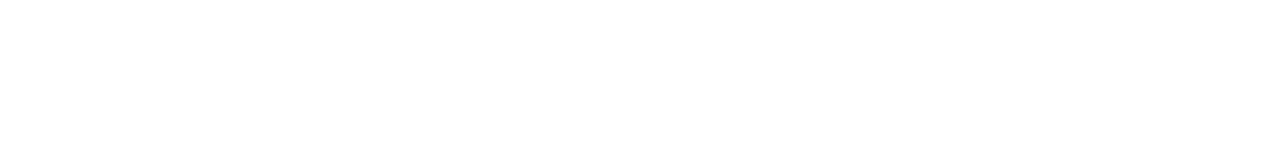
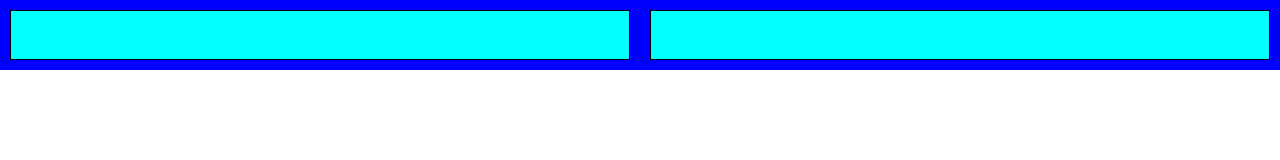
Before and after one commit to moonymel/htmlcss-responsive-layout, a plain HTML site: page index.html in a window 1280 px wide. Drawn offline with Linux system fonts and the light colour scheme.

Commit message:
completed base in header

```diff
--- a/css/style.css
+++ b/css/style.css
@@ -3,3 +3,33 @@
     padding:0;
     box-sizing: border-box;
 }
+
+.row {
+    width:100%;
+    display:flex;
+    flex-wrap:wrap;
+}
+
+/* COLONNE */
+.col-50 {
+    width:calc(100% / 2 - 20px);
+    margin:10px;
+}
+
+
+
+/* HEADER!!!!!  */
+header {
+    background-color: blue;
+}
+
+header .container {
+    width:100%;
+}
+
+header .content {
+    background-color:aqua;
+    border:1px solid black;
+    height:50px;
+    width:100%;
+}
```
